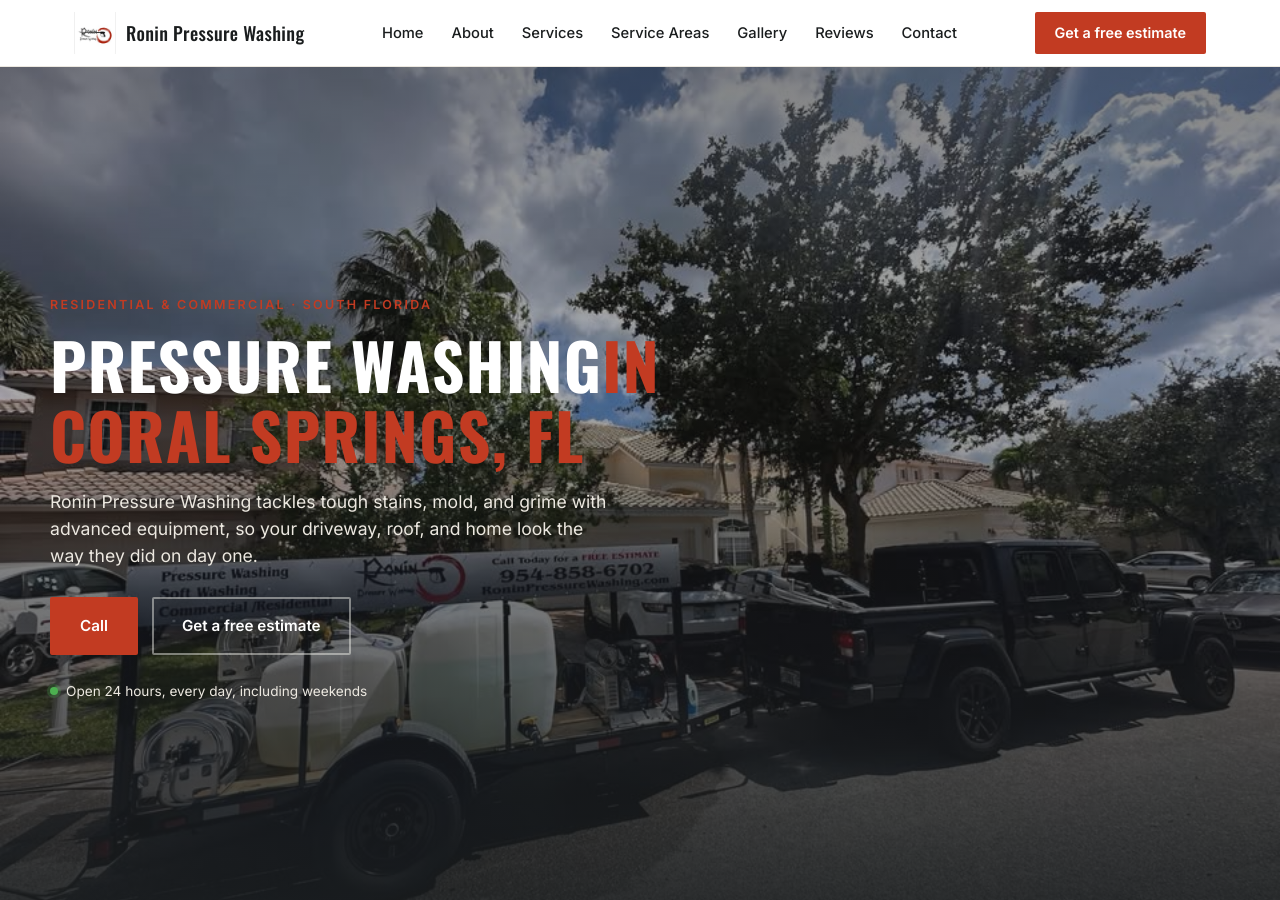
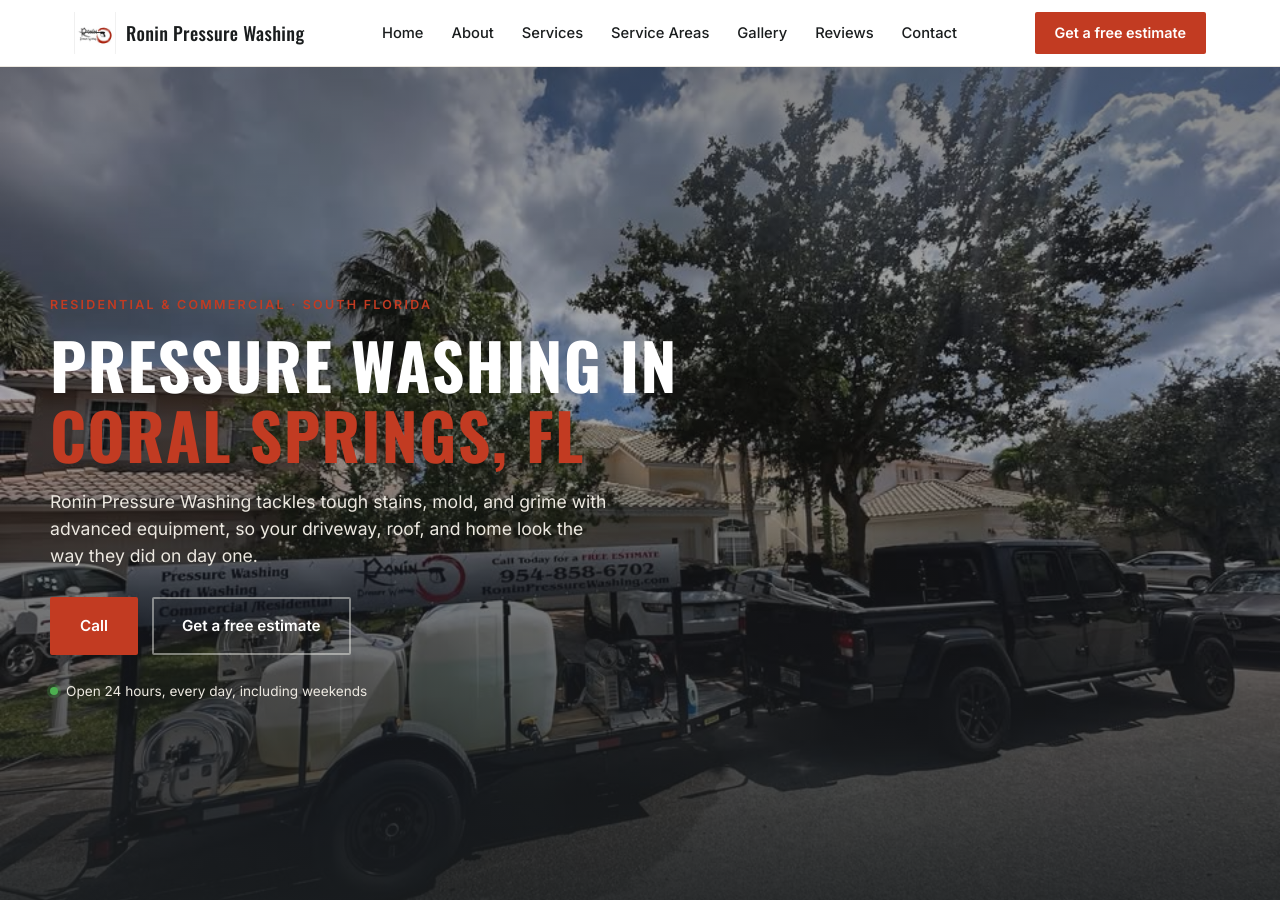
Before and after one commit to JamesBrownR/Ronin-Pressure-Washing, a Jekyll site: the page built from index.html, in a window 1280 px wide and 900 px high. Built offline with Jekyll 4.4.1, drawn with Linux system fonts in a browser that asks for light colours; part of the change alters nothing that is shown.

```diff
--- a/index.html
+++ b/index.html
@@ -10,7 +10,7 @@ description: Professional pressure washing and soft washing for homes and busine
     <div class="hero__scrim"></div>
     <div class="hero__content wrap">
       <div class="hero__eyebrow">Residential &amp; Commercial &middot; South Florida</div>
-      <h1>Pressure Washing<span>In Coral Springs, FL </span></h1>
+      <h1>Pressure Washing In <span> Coral Springs, FL </span></h1>
       <p class="hero__sub">Ronin Pressure Washing tackles tough stains, mold, and grime with advanced equipment, so your driveway, roof, and home look the way they did on day one.</p>
       <div class="hero__actions">
         <a class="btn btn--primary" href="tel:{{ site.phone_raw }}">Call {{ site.phone }}</a>
```
